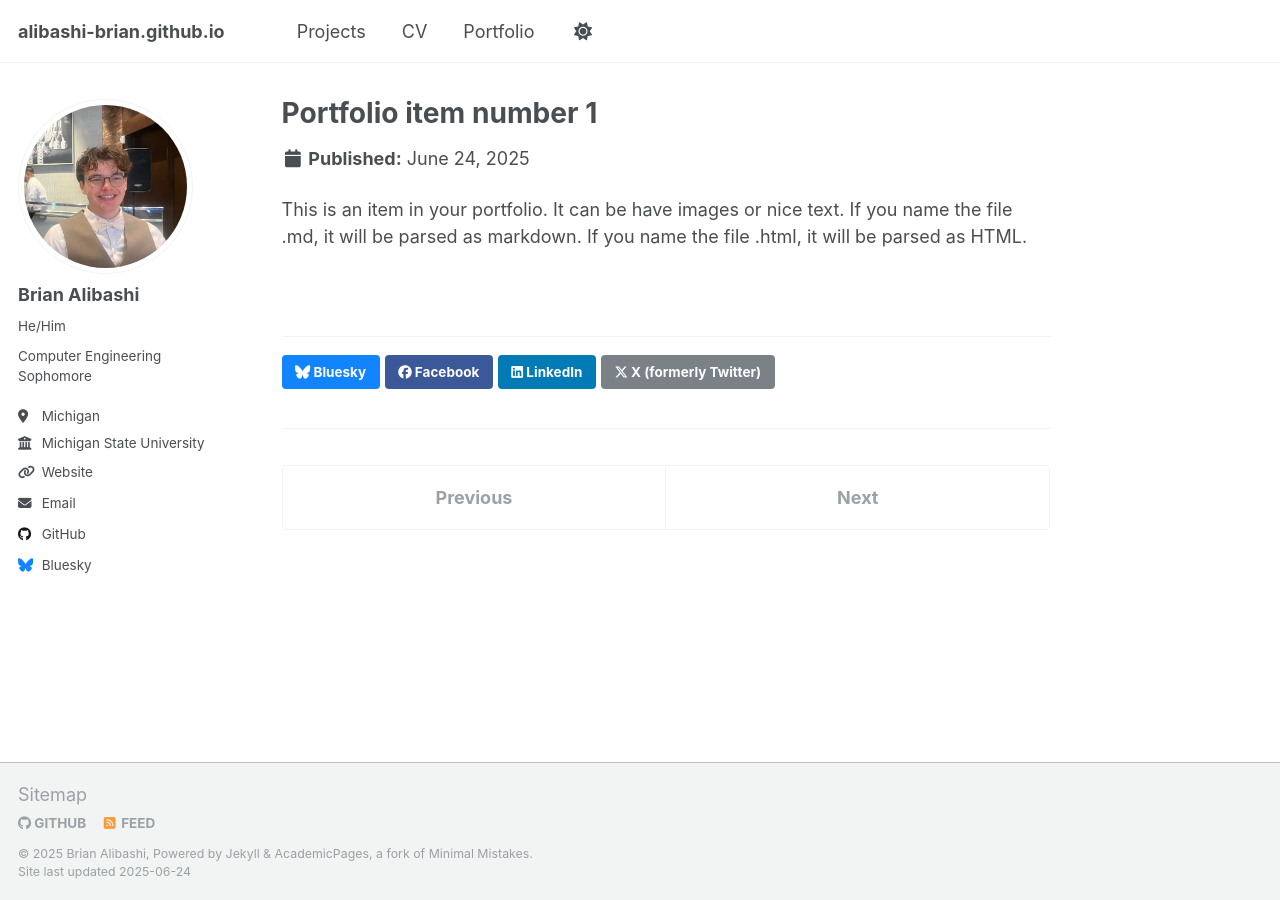
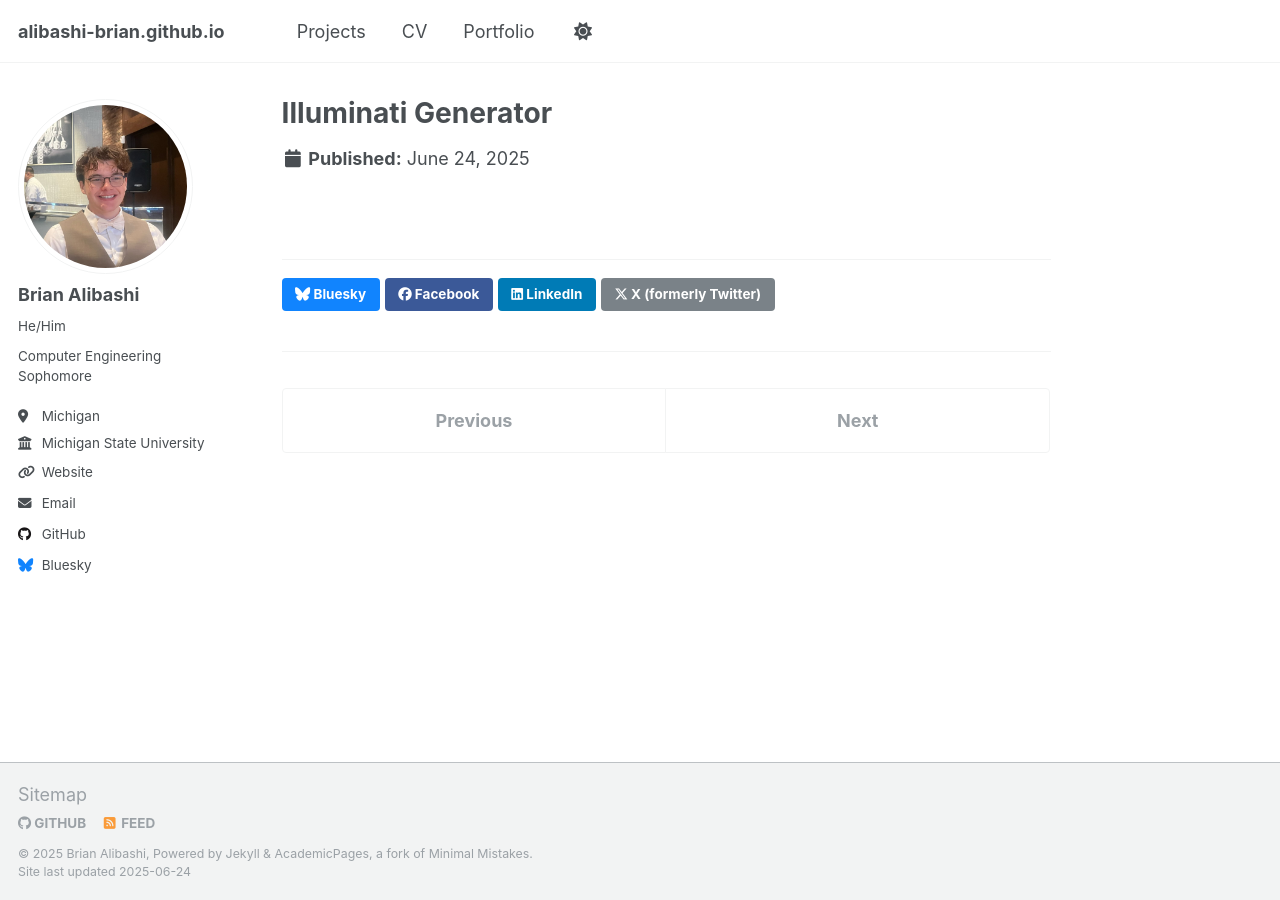
Before and after one commit to alibashi-brian/alibashi-brian.github.io, a Jekyll site: the page built from _portfolio/portfolio-1.md, in a window 1280 px wide. Built offline with Jekyll 4.4.1, drawn with Linux system fonts in a browser that asks for light colours.

Commit message:
added first portfolio item

```diff
--- a/_portfolio/portfolio-1.md
+++ b/_portfolio/portfolio-1.md
@@ -1,7 +1,5 @@
 ---
-title: "Portfolio item number 1"
-excerpt: "Short description of portfolio item number 1<br/><img src='/images/500x300.png'>"
+title: "Illuminati Generator"
+excerpt: "=In this assignment I was tasked to generate a pyramid with size n as an input. The pyramid is always supposed to have an eye in the center and be aligned. This assignment required a strong understanding of nested for-statements and if-statements.<br/><img src='/images/illuminati.png'>"
 collection: portfolio
 ---
-
-This is an item in your portfolio. It can be have images or nice text. If you name the file .md, it will be parsed as markdown. If you name the file .html, it will be parsed as HTML.
```
Also changed, not shown: _publications/updates.md (+1 -1 lines), images/illuminati.png (added).
